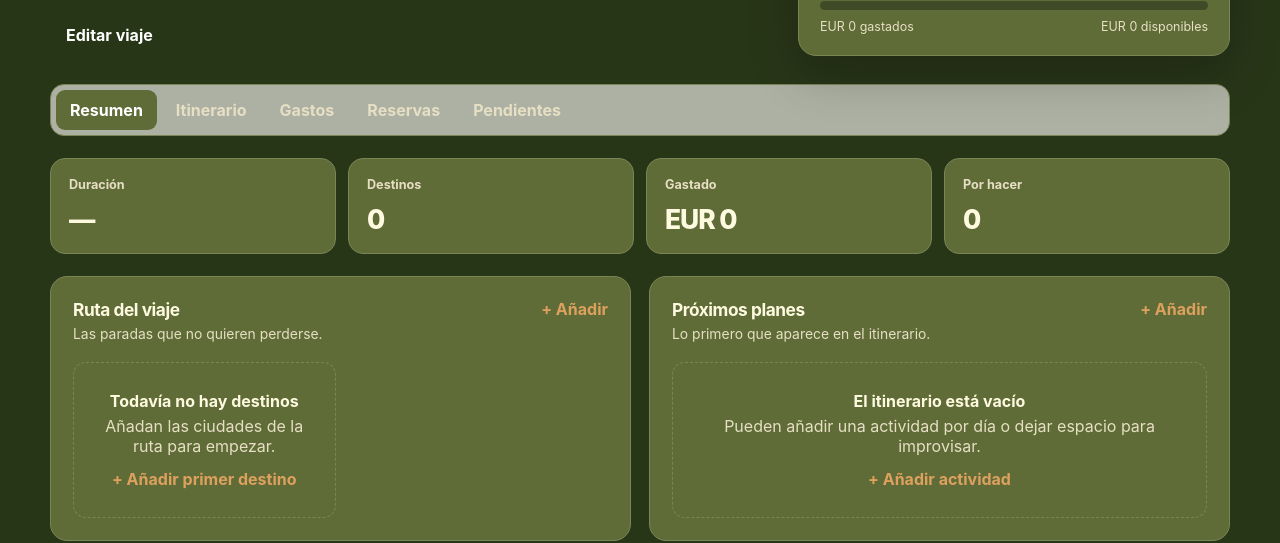
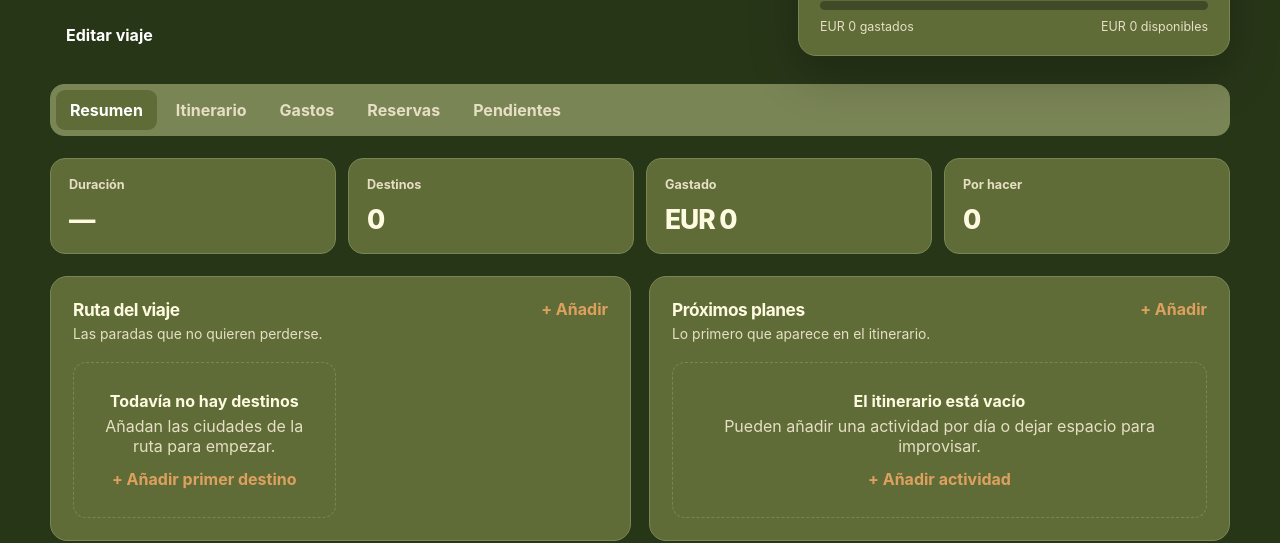
Before and after one commit to LuisSarmientoM/viaje, a website with bundled scripts: page index.html in a window 1280 px wide. Shown: the part 265-808 px from the top of the page. Built offline with nearby package versions, Linux system fonts and the light colour scheme; files whose address does not match are found by name.

```diff
--- a/style.css
+++ b/style.css
@@ -236,7 +236,7 @@ h1 {
     margin-bottom: 22px;
     border: 1px solid var(--line);
     border-radius: 14px;
-    background: rgba(255, 253, 249, 0.62);
+    background: var(--line);
 }
 .tab {
     flex: 0 0 auto;
```
